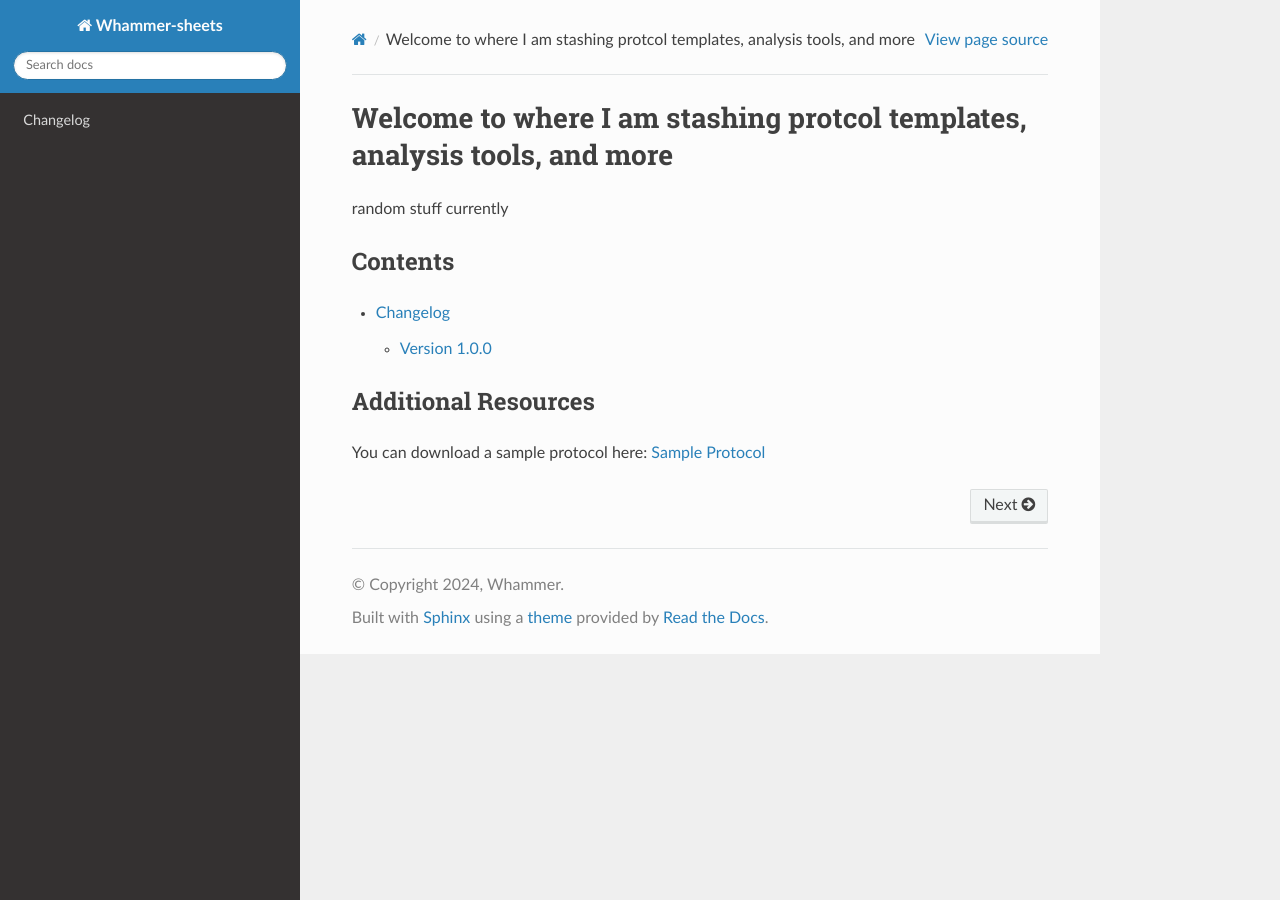
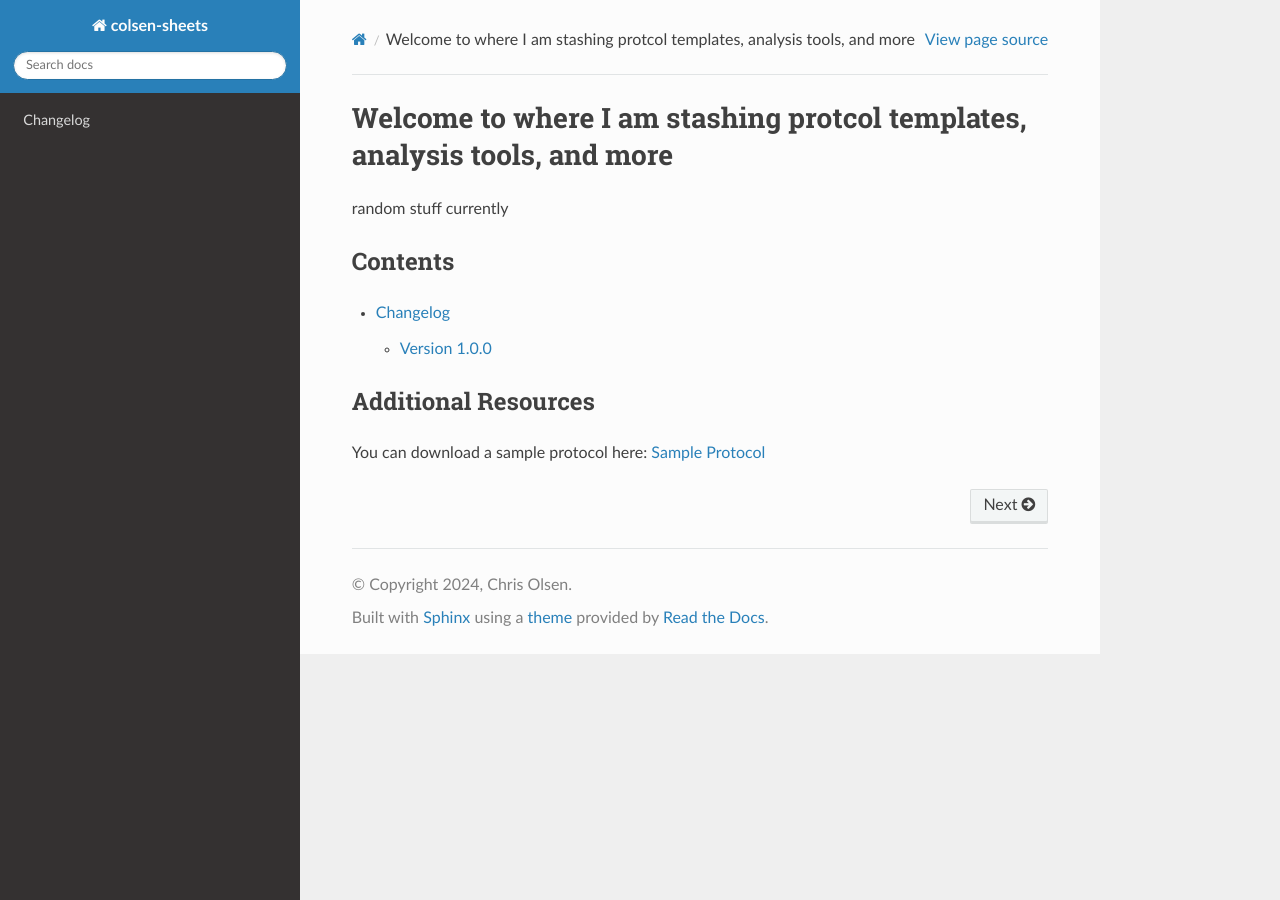
Before and after one commit to colsen-bu/sheets, a Sphinx documentation site: the page built from docs/source/index.rst, in a window 1280 px wide. Built offline with Sphinx 7.4.7 and the Read the Docs theme 3.1.0, drawn with Linux system fonts in a browser that asks for light colours.

Commit message:
more updates

```diff
--- a/docs/source/conf.py
+++ b/docs/source/conf.py
@@ -2,9 +2,9 @@
 
 # -- Project information
 
-project = 'Whammer-sheets'
-copyright = '2024, Whammer'
-author = 'Whammer'
+project = 'colsen-sheets'
+copyright = '2024, Chris Olsen'
+author = 'Chris Olsen'
 
 release = '1.0.0'
 version = '1.0.0'
@@ -33,3 +33,5 @@ html_theme = 'sphinx_rtd_theme'
 
 # -- Options for EPUB output
 epub_show_urls = 'footnote'
+
+html_static_path = ['_static']
--- a/docs/source/index.rst
+++ b/docs/source/index.rst
@@ -16,4 +16,4 @@ Additional Resources
 --------------------
 
 You can download a sample protocol here:
-`Sample Protocol  <./sample_protocol.pdf>`_
+`Sample Protocol  <_static/sample_protocol.pdf>`_
```
Also changed, not shown: 2 other files.
